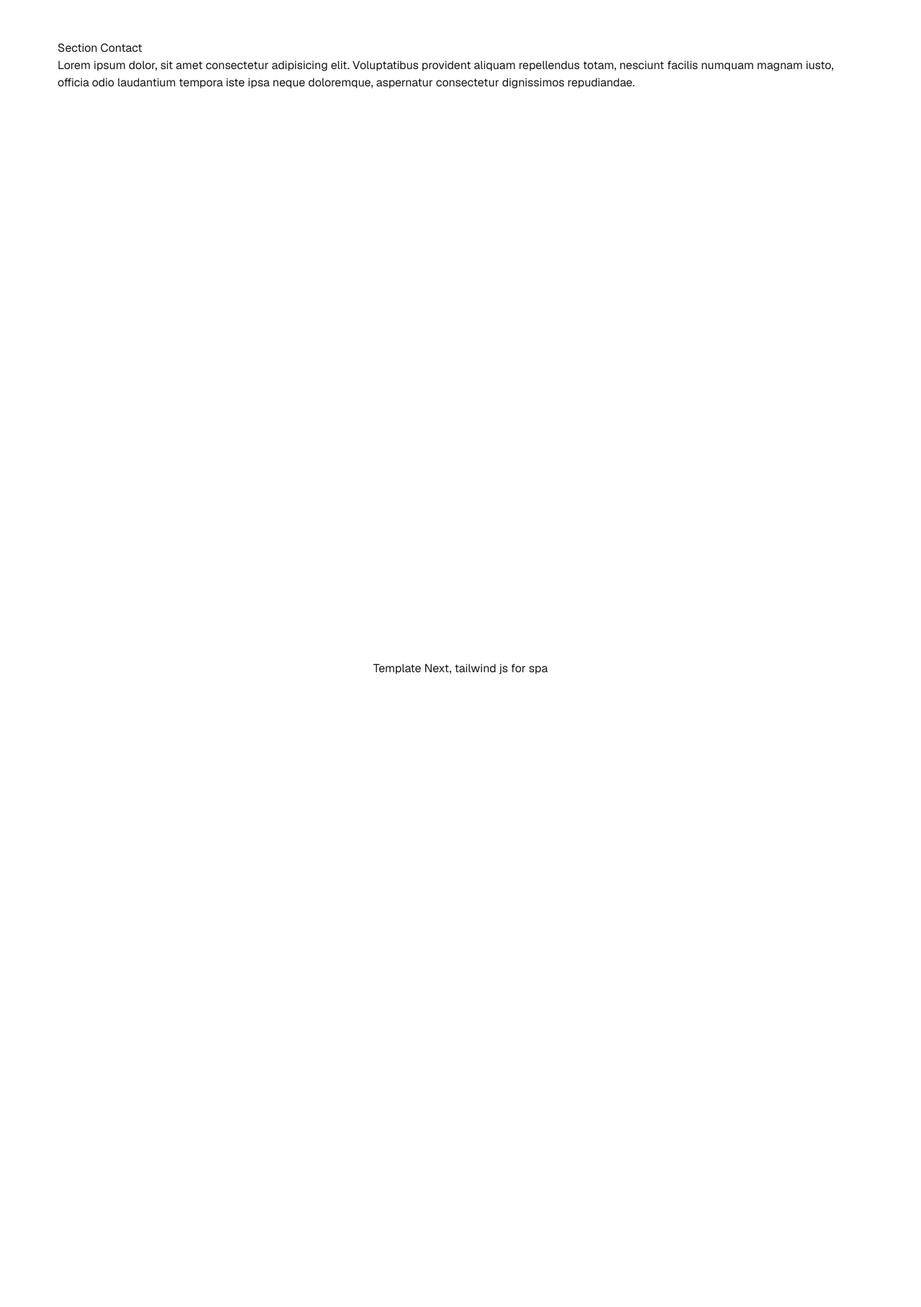
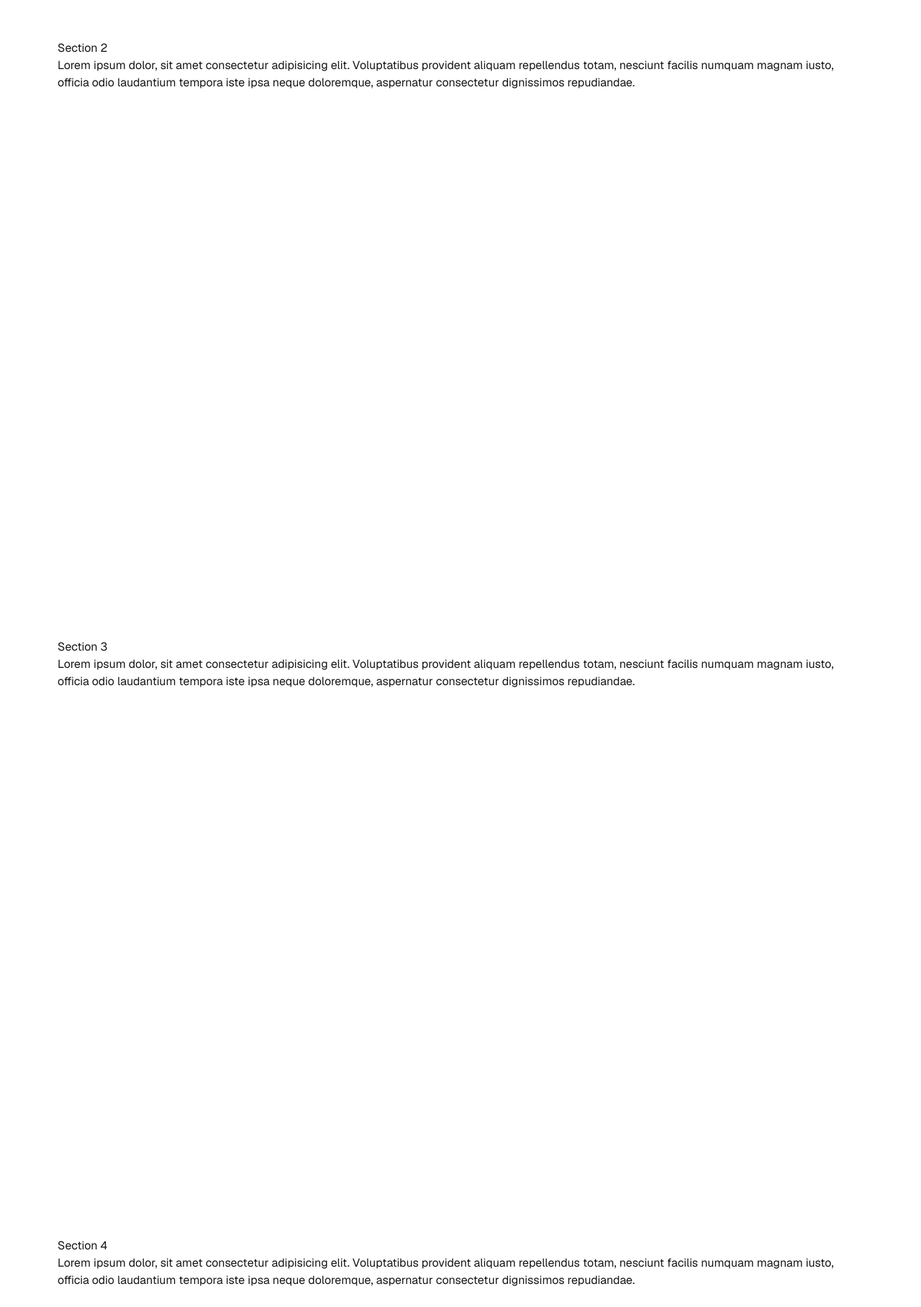
Before and after one commit to ES-D3V4pp/starter-next-tail-js, a Next.js app: page / in a window 1280 px wide. Shown: the part 981-2797 px from the top of the page at 72% size. Before the commit the page ends 2000 px from the top, so only its background shows below. Built offline with nearby package versions, Linux system fonts and the light colour scheme.

Commit message:
added sections for scroll

```diff
--- a/src/app/config/navLinks.js
+++ b/src/app/config/navLinks.js
@@ -1,17 +1,17 @@
 export const navLinks = [
   {
-    label: 'Bienvenue',
+    label: 'Section hero',
     id: 'hero',
   },
   {
-    label: 'Présentation',
-    id: 'presentation',
+    label: 'Section 2',
+    id: 's2',
   },
   {
-    label: 'Formations',
+    label: 'Groupe',
     sub: [
-      { label: 'TPE', id: 'tpe' },
-      { label: 'PME', id: 'pme' },
+      { label: 'Section 3', id: 's3' },
+      { label: 'Section 4', id: 's4' },
     ],
   },
   {
--- a/src/app/page.js
+++ b/src/app/page.js
@@ -1,4 +1,7 @@
 import Hero from "./sections/hero";
+import S2 from "./sections/s2";
+import S3 from "./sections/s3";
+import S4 from "./sections/s4";
 import Contact from "./sections/contact";
 
 export const metadata = {
@@ -12,6 +15,9 @@ export default function SpaContent() {
     <div className="font-sans grid grid-rows-[20px_1fr_20px] items-center justify-items-center min-h-screen p-8 pb-20 gap-16 sm:p-20">
       <main className="flex flex-col gap-[32px] row-start-2 items-center sm:items-start">
         <Hero/>
+        <S2/>
+        <S3/>
+        <S4/>
         <Contact/>
       </main>
       <footer className="row-start-3 flex gap-[24px] flex-wrap items-center justify-center">
--- /dev/null
+++ b/src/app/sections/s2.jsx
@@ -0,0 +1,10 @@
+import React from 'react'
+
+export default function S2() {
+  return (
+    <section id="s2">
+      <h2>Section 2</h2>
+      <p>Lorem ipsum dolor, sit amet consectetur adipisicing elit. Voluptatibus provident aliquam repellendus totam, nesciunt facilis numquam magnam iusto, officia odio laudantium tempora iste ipsa neque doloremque, aspernatur consectetur dignissimos repudiandae.</p>
+    </section>
+  )
+}
--- /dev/null
+++ b/src/app/sections/s3.jsx
@@ -0,0 +1,10 @@
+import React from 'react'
+
+export default function S3() {
+  return (
+    <section id="s3">
+      <h2>Section 3</h2>
+      <p>Lorem ipsum dolor, sit amet consectetur adipisicing elit. Voluptatibus provident aliquam repellendus totam, nesciunt facilis numquam magnam iusto, officia odio laudantium tempora iste ipsa neque doloremque, aspernatur consectetur dignissimos repudiandae.</p>
+    </section>
+  )
+}
--- /dev/null
+++ b/src/app/sections/s4.jsx
@@ -0,0 +1,10 @@
+import React from 'react'
+
+export default function S4() {
+  return (
+    <section id="s4">
+      <h2>Section 4</h2>
+      <p>Lorem ipsum dolor, sit amet consectetur adipisicing elit. Voluptatibus provident aliquam repellendus totam, nesciunt facilis numquam magnam iusto, officia odio laudantium tempora iste ipsa neque doloremque, aspernatur consectetur dignissimos repudiandae.</p>
+    </section>
+  )
+}
```
